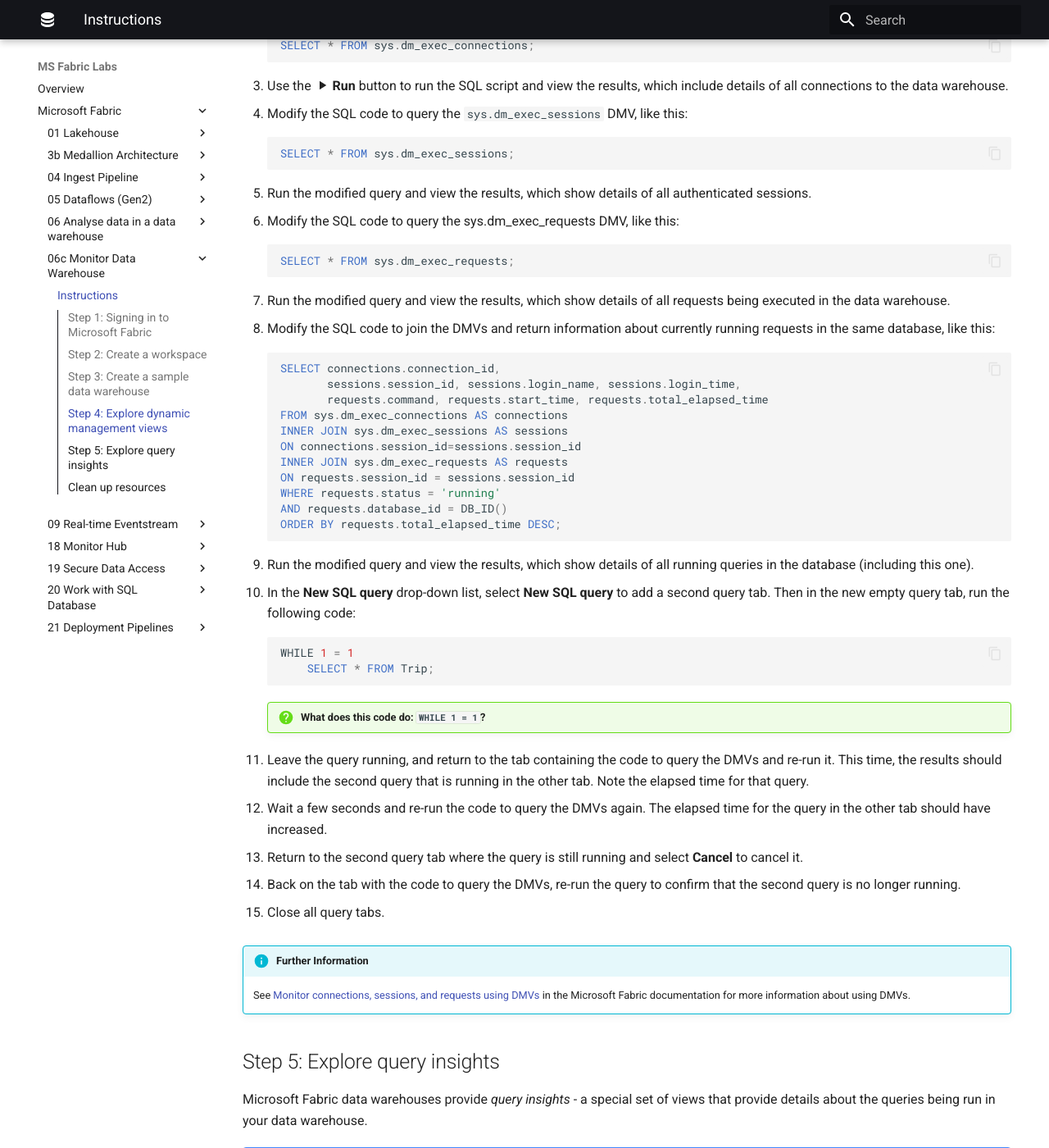
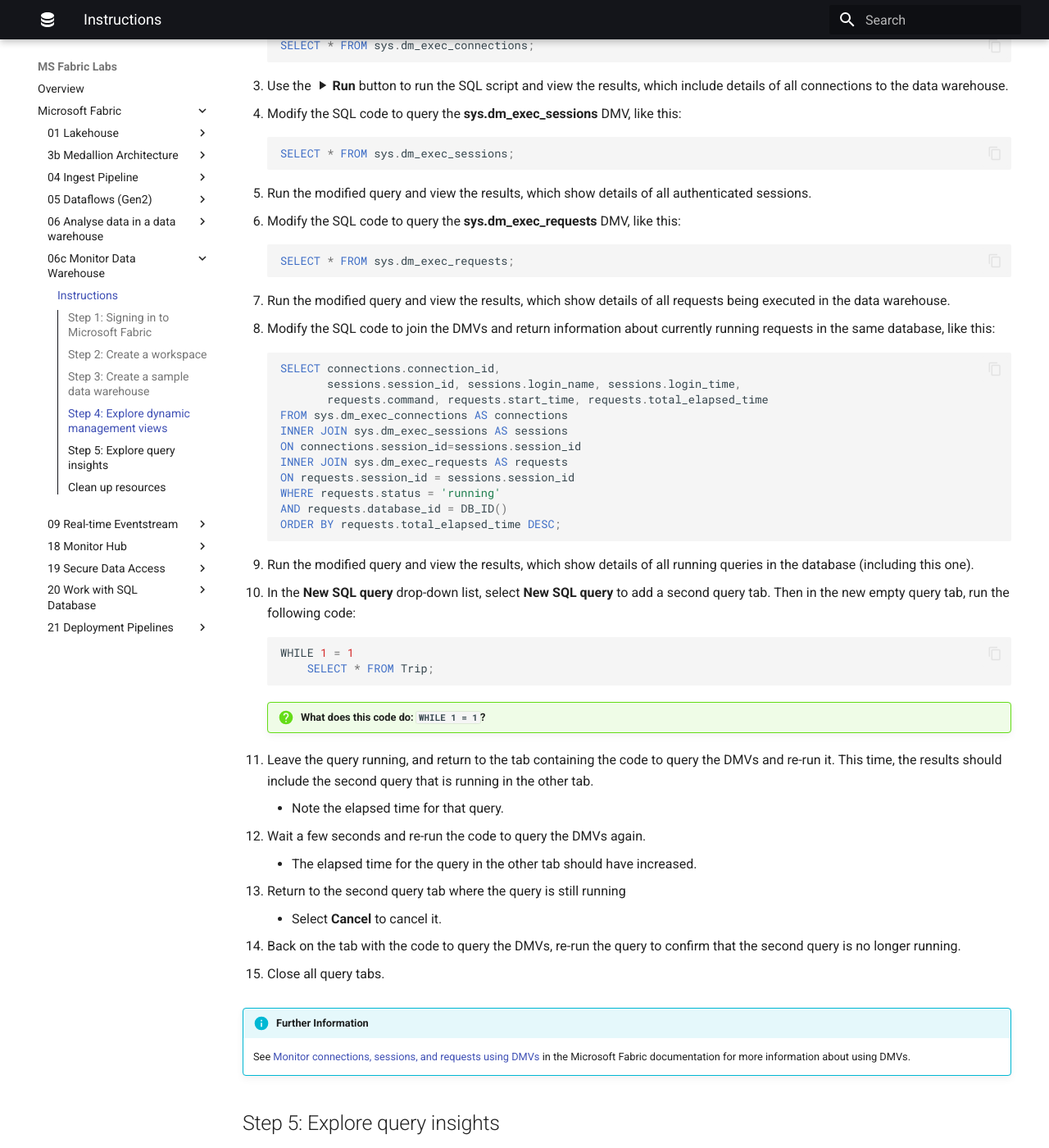
Before and after one commit to qaalabs/fabric, an MkDocs documentation site: the page built from docs/06c-monitor-data-warehouse/instructions.md, in a window 1280 px wide and 1400 px high, scrolled down 3092 px. Shown: the whole window at 82% size. Built offline with MkDocs 1.6.1 and Material for MkDocs 9.7.7, drawn with Linux system fonts in a browser that asks for light colours; some of the changed text lies outside the part shown.

Commit message:
Update instructions

````diff
--- a/docs/06c-monitor-data-warehouse/instructions.md
+++ b/docs/06c-monitor-data-warehouse/instructions.md
@@ -3,6 +3,7 @@
 !!! info "For this lab you need to navigate to QA Platform and login using the credentials provided"
 
 !!! warning "It is important that you use an incognito/private mode browser tab and not your work or personal Microsoft login"
+
 
 ## Step 1: Signing in to Microsoft Fabric
 
@@ -18,6 +19,7 @@
 
     !!! quote ""
         ![Fabric home page](../img/qa-fabric-home.png)
+
 
 ## Step 2: Create a workspace
 
@@ -38,11 +40,12 @@
     !!! quote ""
         ![Empty workspace in Fabric.](../img/new-workspace.png)
 
+
 ## Step 3: Create a sample data warehouse
 
 Now that you have a workspace, it's time to create a data warehouse.
 
-1. On the menu bar on the left, select **Create**. In the New page, under the *Data Warehouse* section, select **Sample warehouse** and create a new data warehouse named `sample-dw`
+1. On the menu bar on the left, select **Create**. In the *New* page, under the *Data Warehouse* section, select **Sample warehouse** and create a new data warehouse named `sample-dw`
 
     !!! note "If the Create option is not pinned to the sidebar, you need to select the ellipsis (…) option first."
 
@@ -51,13 +54,14 @@
     !!! quote ""
         ![Screenshot of a new warehouse.](../img/sample-data-warehouse.png)
 
+
 ## Step 4: Explore dynamic management views
 
 Microsoft Fabric data warehouses include *dynamic management views* (DMVs), which you can use to identify current activity in the data warehouse instance.
 
 1. In the **sample-dw** data warehouse page, in the **New SQL query** drop-down list, select **New SQL query**.
 
-2. In the new blank query pane, enter the following Transact-SQL code to query the `sys.dm_exec_connections` DMV:
+2. In the new blank query pane, enter the following Transact-SQL code to query the **sys.dm_exec_connections** DMV:
 
     ```sql
     SELECT * FROM sys.dm_exec_connections;
@@ -65,7 +69,7 @@
 
 3. Use the :material-play: **Run** button to run the SQL script and view the results, which include details of all connections to the data warehouse.
 
-4. Modify the SQL code to query the `sys.dm_exec_sessions` DMV, like this:
+4. Modify the SQL code to query the **sys.dm_exec_sessions** DMV, like this:
 
     ```sql
     SELECT * FROM sys.dm_exec_sessions;
@@ -73,7 +77,7 @@
 
 5. Run the modified query and view the results, which show details of all authenticated sessions.
 
-6. Modify the SQL code to query the sys.dm_exec_requests DMV, like this:
+6. Modify the SQL code to query the **sys.dm_exec_requests** DMV, like this:
 
     ```sql
     SELECT * FROM sys.dm_exec_requests;
@@ -108,11 +112,14 @@
 
     !!! question "What does this code do: `WHILE 1 = 1`?"
 
-11. Leave the query running, and return to the tab containing the code to query the DMVs and re-run it. This time, the results should include the second query that is running in the other tab. Note the elapsed time for that query.
+11. Leave the query running, and return to the tab containing the code to query the DMVs and re-run it. This time, the results should include the second query that is running in the other tab.
+    - Note the elapsed time for that query.
 
-12. Wait a few seconds and re-run the code to query the DMVs again. The elapsed time for the query in the other tab should have increased.
+12. Wait a few seconds and re-run the code to query the DMVs again.
+    - The elapsed time for the query in the other tab should have increased.
 
-13. Return to the second query tab where the query is still running and select **Cancel** to cancel it.
+13. Return to the second query tab where the query is still running
+    - Select **Cancel** to cancel it.
 
 14. Back on the tab with the code to query the DMVs, re-run the query to confirm that the second query is no longer running.
 
@@ -120,6 +127,7 @@
 
 !!! info "Further Information"
     See [Monitor connections, sessions, and requests using DMVs](https://learn.microsoft.com/fabric/data-warehouse/monitor-using-dmv) in the Microsoft Fabric documentation for more information about using DMVs.
+
 
 ## Step 5: Explore query insights
 
````
